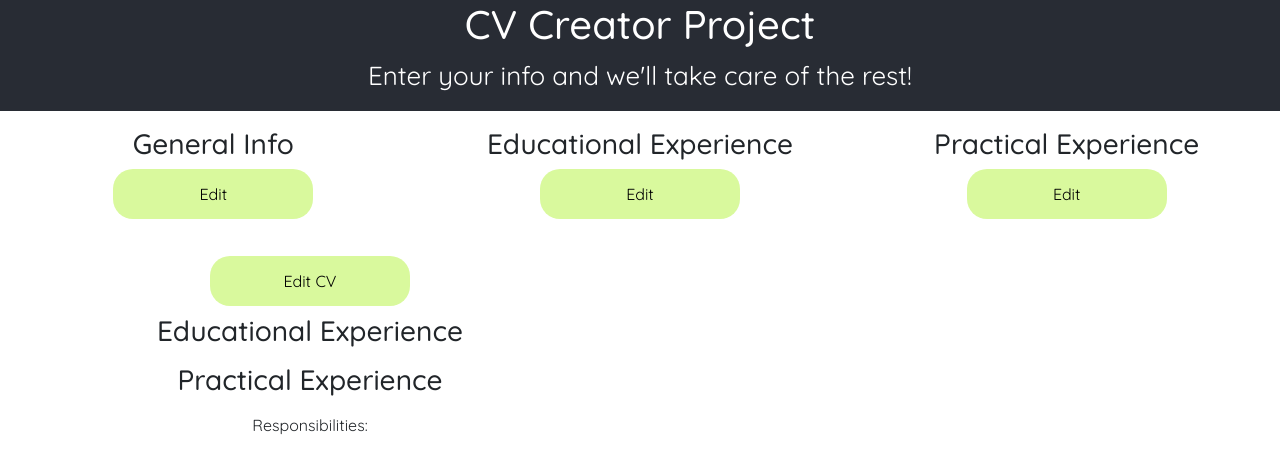
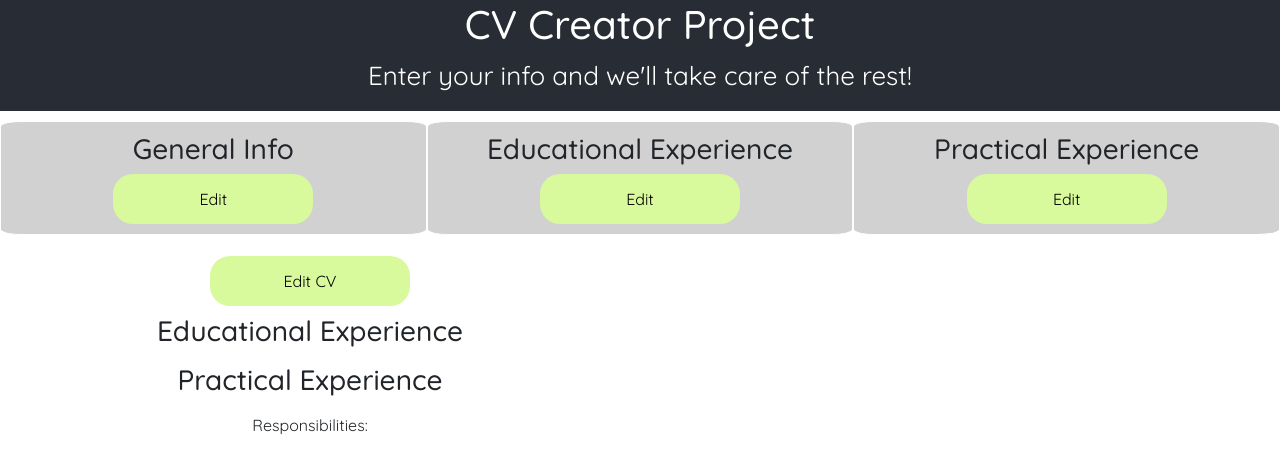
Before and after one commit to pinkx-xlink/cv-application-project, a React (Create React App) app in the folder cv-app-project/: page / in a window 1280 px wide. Shown: the top 470 px of the page. Built offline with nearby package versions, Linux system fonts and the light colour scheme.

Commit message:
Update alignment and color palette of input fields

```diff
--- a/cv-app-project/src/App.css
+++ b/cv-app-project/src/App.css
@@ -40,12 +40,25 @@
 .education-exp,
 .practical-exp {
   width: 100%;
+  height: auto;
   display: flex;
   flex-direction: column;
   border: 1px solid white;
+  border-radius: 5%;
   padding: 15px;
   align-items: center;
+  background-color: rgb(209, 209, 209);
+  padding: 10px;
+  margin-top: 10px;
 }
+
+.general-info>label,
+.education-exp>label,
+.practical-exp>label {
+  display: flex;
+  flex-direction: column;
+}
+
 
 .user-input {
   display: flex;
```
